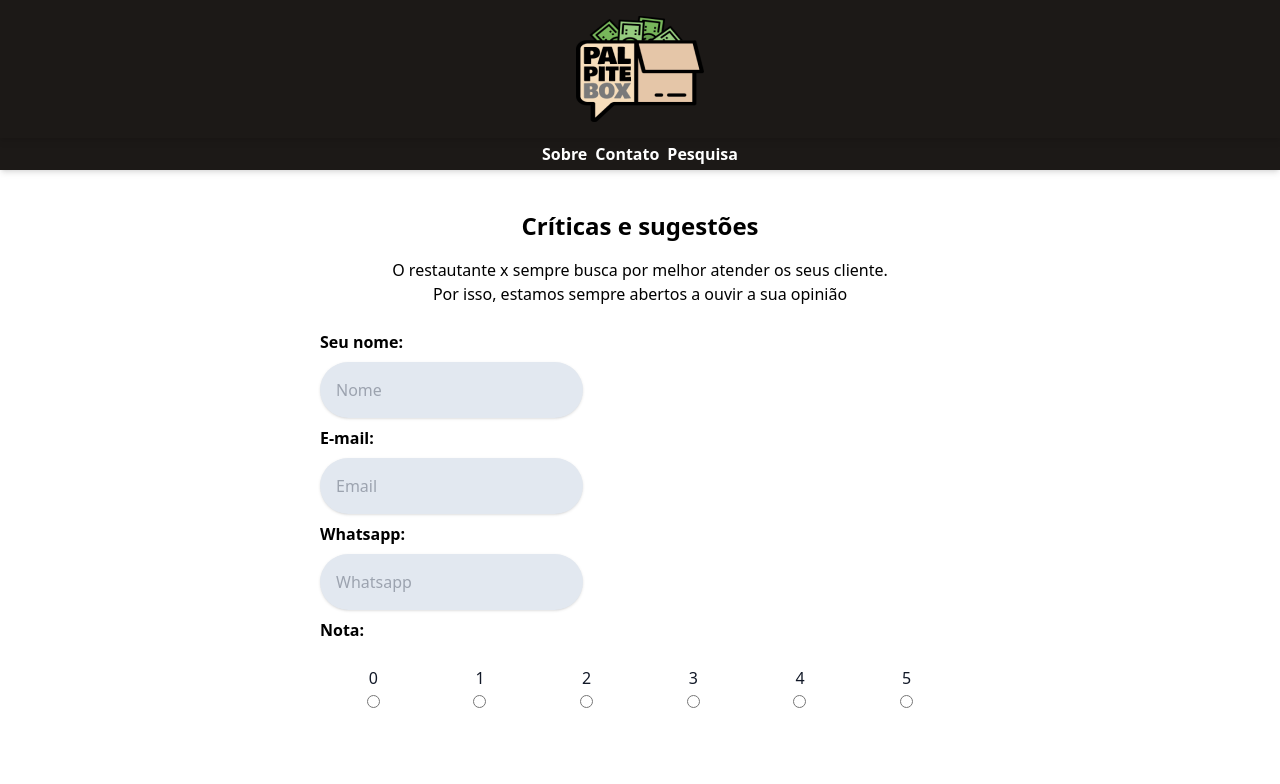
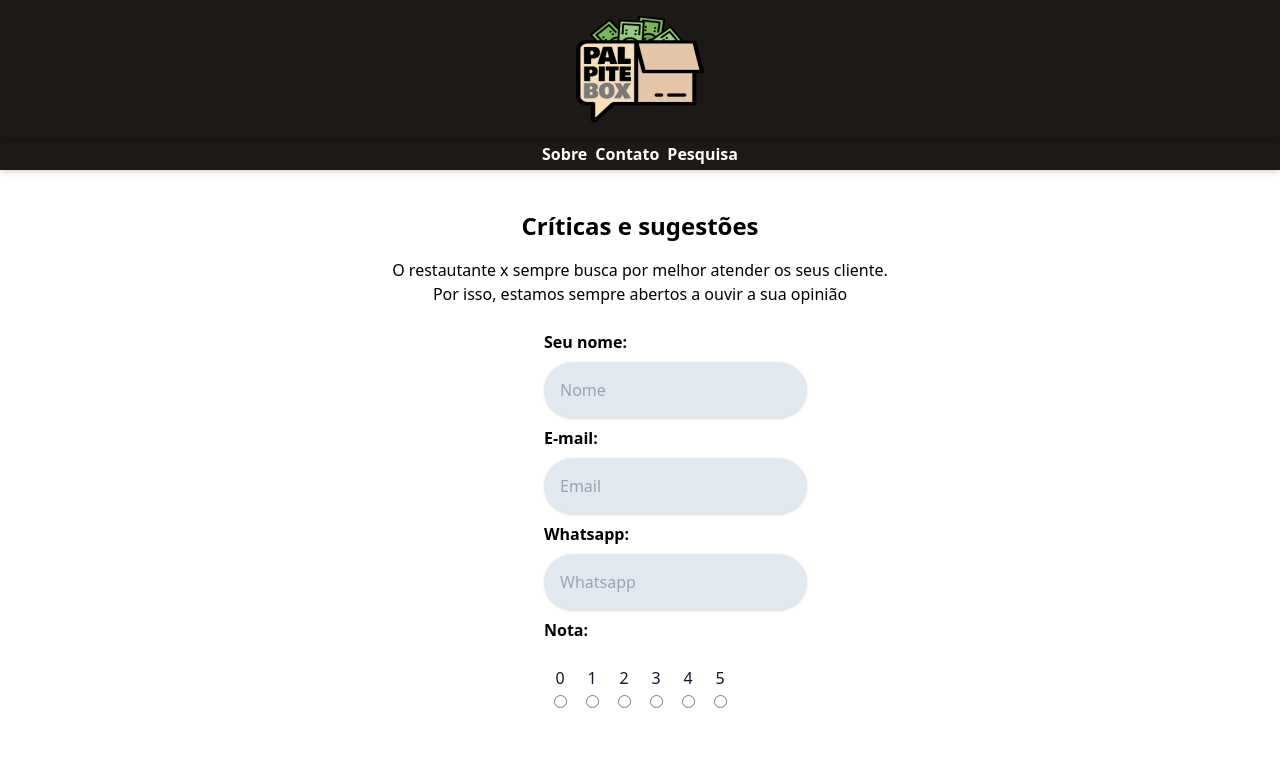
Before and after one commit to gabriellopes1010/SATISFACAO_BOX, a Next.js app: page /pesquisa in a window 1280 px wide. Shown: the top 784 px of the page. Built offline with nearby package versions, Linux system fonts and the light colour scheme.

Commit message:
Addting_screens_responses.

```diff
--- a/pages/pesquisa.js
+++ b/pages/pesquisa.js
@@ -42,22 +42,22 @@ const Pesquisa = () => {
         Por isso, estamos sempre abertos a ouvir a sua opinião
       </p>
       {!sucess && <div>
-        <div className="w-1/2 text-left mx-auto">
+        <div className="w-52 sm:w-48 md:w-48 lg:w-48 xl:w-48 text-left mx-auto">
           <label className="font-bold">Seu nome:</label>
           <input type='text' className="p-4 px- block shadow bg-slate-200 rounded-full my-2" placeholder="Nome" onChange={onChange} name='Nome' value={form.Nome} />
         </div>
-        <div className="w-1/2 text-left mx-auto">
+        <div className="w-52 sm:w-48 md:w-48 lg:w-48 xl:w-48 text-left mx-auto">
           <label className="font-bold">E-mail:</label>
           <input type='text' className="p-4 block shadow bg-slate-200 rounded-full my-2" placeholder="Email" onChange={onChange} name='Email' value={form.Email} />
         </div>
-        <div className="w-1/2 text-left mx-auto">
+        <div className="w-52 sm:w-48 md:w-48 lg:w-48 xl:w-48 text-left mx-auto">
           <label className="font-bold">Whatsapp:</label>
           <input type='text' className="p-4 block shadow bg-slate-200 rounded-full my-2" placeholder="Whatsapp" onChange={onChange} name='Whatsapp' value={form.Whatsapp} />
         </div>
-        <div className="w-1/2 text-left mx-auto">
+        <div className="w-52 sm:w-48 md:w-48 lg:w-48 xl:w-48 text-left mx-auto">
           <label className="font-bold">Nota:</label>
         </div>
-        <div className="w-1/2 flex py-6 mx-auto">
+        <div className="w-52 sm:w-48 md:w-48 lg:w-48 xl:w-48 text-left mx-auto flex py-6 mx-auto">
           {notas.map(nota => {
             return (
               <label className="block w-1/6 text-gray-900 text-center">
--- a/tailwind.config.js
+++ b/tailwind.config.js
@@ -6,6 +6,19 @@ module.exports = {
     './index.html'
   ],
   theme: {
+    screens: {
+      'sm': '640px',
+      // => @media (min-width: 640px) { ... }
+
+      'md': '768px',
+      // => @media (min-width: 768px) { ... }
+
+      'lg': '1024px',
+      // => @media (min-width: 1024px) { ... }
+
+      'xl': '1921px',
+      // => @media (min-width: 1280px) { ... }
+    },
     extend: {},
   },
   plugins: [],
```
